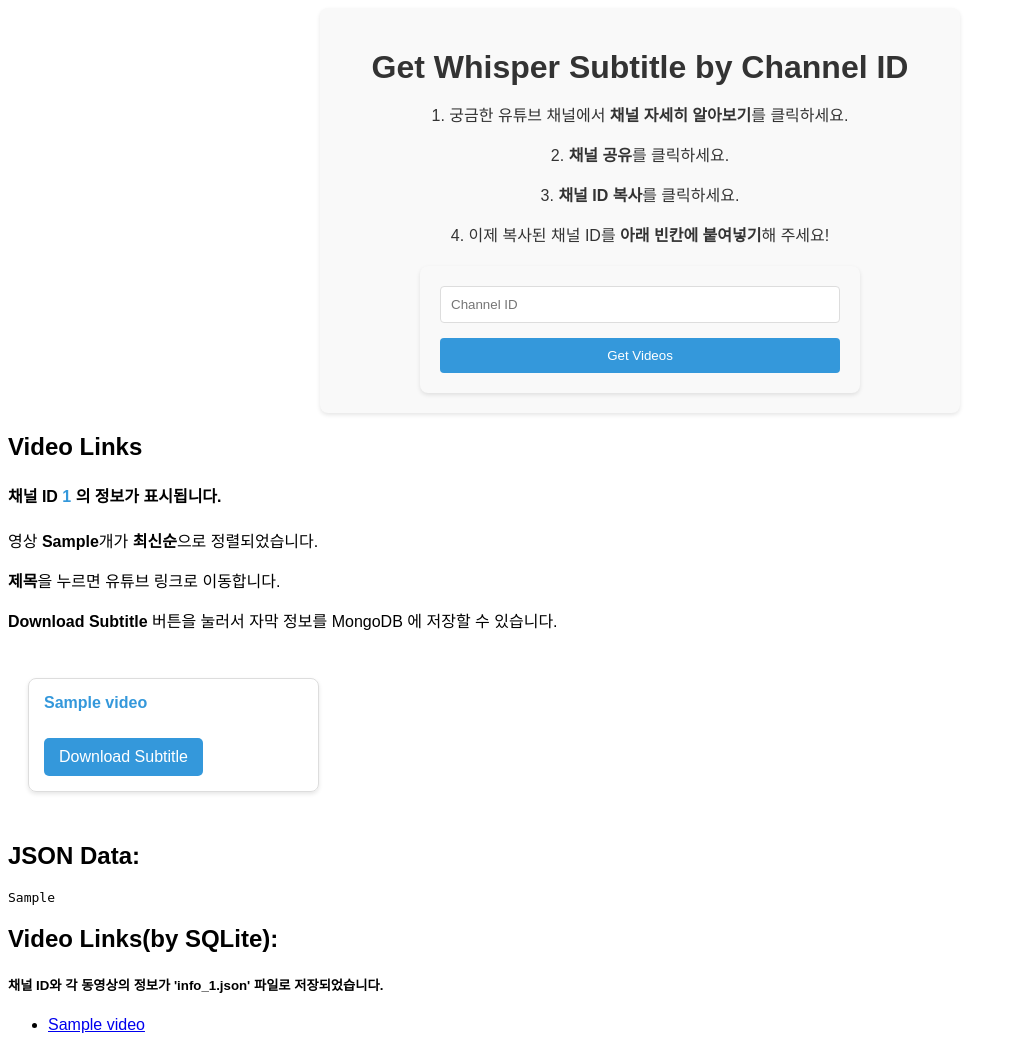
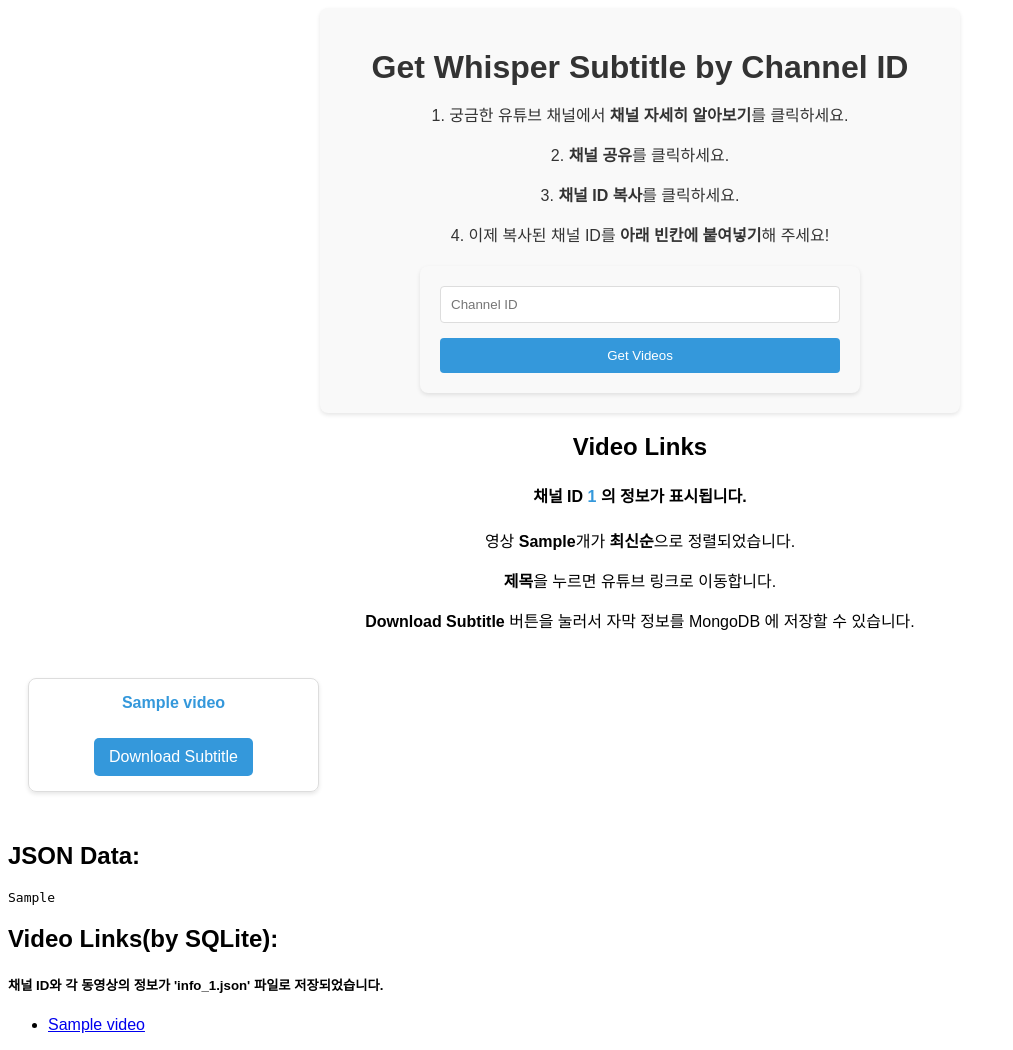
Before and after one commit to strurao/Yougle, a Flask app: template templates/index.html in a window 1280 px wide. Shown: the whole page, without its empty margins (0-1013 px from the left). Run offline with Flask 3, Linux system fonts and the light colour scheme; the template is opened without the code that fills it: most values are stand-ins (such as "Sample title", 1, 10 or a date in 2020); parts of the project's set-up code (start-up, migrations or seed data) failed here and were passed over; some web fonts are replaced.

Commit message:
Feature: Align Center

```diff
--- a/static/css/style.css
+++ b/static/css/style.css
@@ -16,6 +16,7 @@ body {
 
 /* 카드 스타일 */
 .card {
+    text-align: center; /* 텍스트 가운데 정렬 */
     border: 1px solid #ddd;
     border-radius: 8px;
     padding: 15px;
@@ -24,6 +25,7 @@ body {
 }
 /* 그리드 레이아웃 */
 .grid-container {
+    text-align: center;
     display: grid;
     grid-template-columns: repeat(auto-fill, minmax(250px, 1fr));
     gap: 20px;
@@ -52,8 +54,14 @@ body {
     box-shadow: 0 2px 4px rgba(0, 0, 0, 0.2);
 }
 
+/* 로딩 애니메이션 위치 조정 */
+#loadingAnimation {
+    text-align: center; /* 가운데 정렬 */
+    padding-top: 20px; /* description-container와의 간격 */
+}
 /* 로딩 애니메이션을 위한 원형 스피너를 생성 */
 .loader {
+    margin: auto; /* 가운데 정렬 */
     border: 5px solid #f3f3f3; /* Light grey */
     border-top: 5px solid #3498db; /* Blue */
     border-radius: 50%;
@@ -68,7 +76,8 @@ body {
 /* 비활성화된 버튼 스타일 */
 input[type="submit"]:disabled {
     background-color: #cccccc; /* 회색 */
-    cursor: not-allowed; /* 커서 변경 */
+    /*cursor: not-allowed; /* 커서 변경 */*/
+    cursor: pointer; /* 커서 변경 */
 }
 
 /* 설명 컨테이너 스타일 */
@@ -94,6 +103,10 @@ input[type="submit"]:disabled {
     cursor: pointer;
 }
 */
+
+.data-description-container{
+    text-align: center; /* 텍스트 가운데 정렬 */
+}
 
 /* 폼 스타일 */
 form {
--- a/templates/index.html
+++ b/templates/index.html
@@ -28,14 +28,16 @@
         <div class="loader"></div>
     </div>
 
+    <!-- 비디오 링크 그리드 컨테이너 -->
 
-    <!-- 비디오 링크 그리드 컨테이너 -->
     {% if data.channel_id %}
+        <div class="data-description-container">
         <h2>Video Links</h2>
         <h4>채널 ID <span class="channel-id">{{ data.channel_id }}</span> 의 정보가 표시됩니다.</h4>
         <p>영상 <strong>{{data.video_cnt}}</strong>개가 <strong>최신순</strong>으로 정렬되었습니다.</p>
         <p><strong>제목</strong>을 누르면 유튜브 링크로 이동합니다.</p>
         <p><strong>Download Subtitle</strong> 버튼을 눌러서 자막 정보를 MongoDB 에 저장할 수 있습니다.</p>
+        </div>
         {% if data.videos %}
             <div class="grid-container">
                 {% for video in data.videos %}
@@ -71,6 +73,5 @@
             {{ data.error }}
         </div>
     {% endif %}
-
 </body>
 </html>
```
